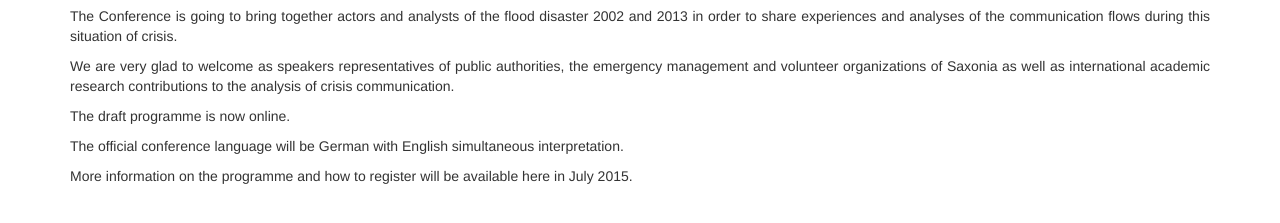
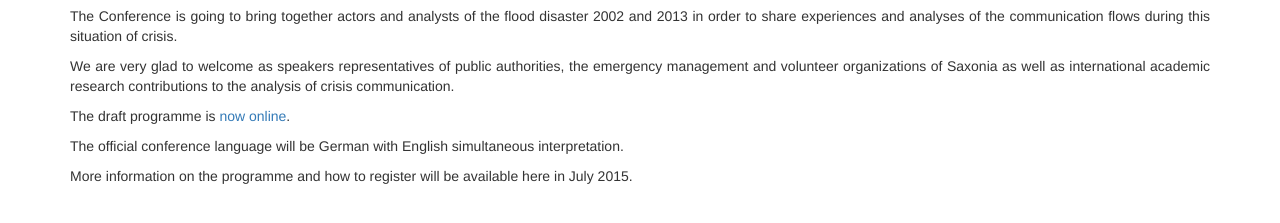
Before and after one commit to susedev/test, a Jekyll site: the page built from conference-communication-floods.html, in a window 1280 px wide. Shown: the part 232-455 px from the top of the page. Built offline with Jekyll 4.4.1, drawn with Linux system fonts in a browser that asks for light colours.

Commit message:
Edit from JekyllCMS

```diff
--- a/conference-communication-floods.html
+++ b/conference-communication-floods.html
@@ -9,7 +9,7 @@ title: News
 
 <p style="text-align: justify;">We are very glad to welcome as speakers representatives of public authorities, the emergency management and volunteer organizations of Saxonia as well as international academic research contributions to the analysis of crisis communication.</p>
 
-<p style="text-align: justify;">The draft programme is now online.</p>
+<p style="text-align: justify;">The draft programme is<a href="http://eijc.github.io/data/programme.html"> now online</a>.</p>
 
 <p style="text-align: justify;">The official conference language will be German with English simultaneous interpretation.</p>
 
```
